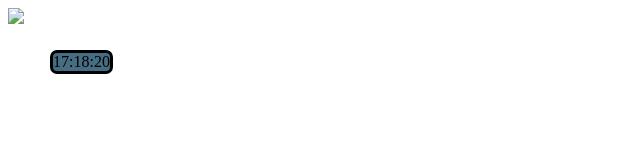
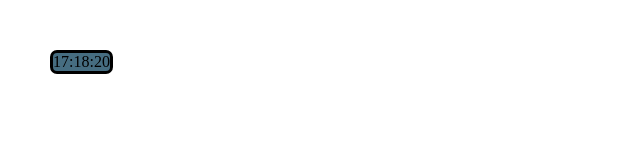
Before and after one commit to Kingq23/school-dashboard, a plain HTML site: page index.html in a window 1280 px wide. Shown: the full height of the page, 0-640 px from the left. Drawn offline with Linux system fonts and the light colour scheme.

Commit message:
fixed stupid coding

```diff
--- a/index.html
+++ b/index.html
@@ -13,7 +13,7 @@
 
     </div>
     </left>
-    <img src="weather_icon">
+    <img id="weather_icon">
 
     <script src="script.js"></script>
   </body>
```
